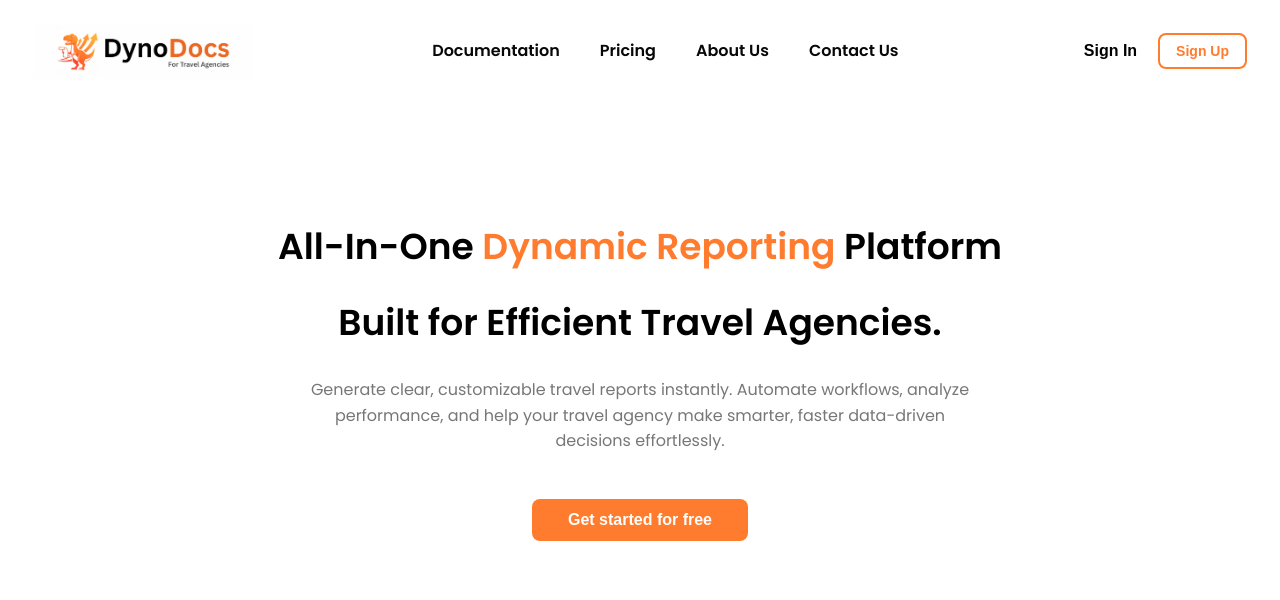
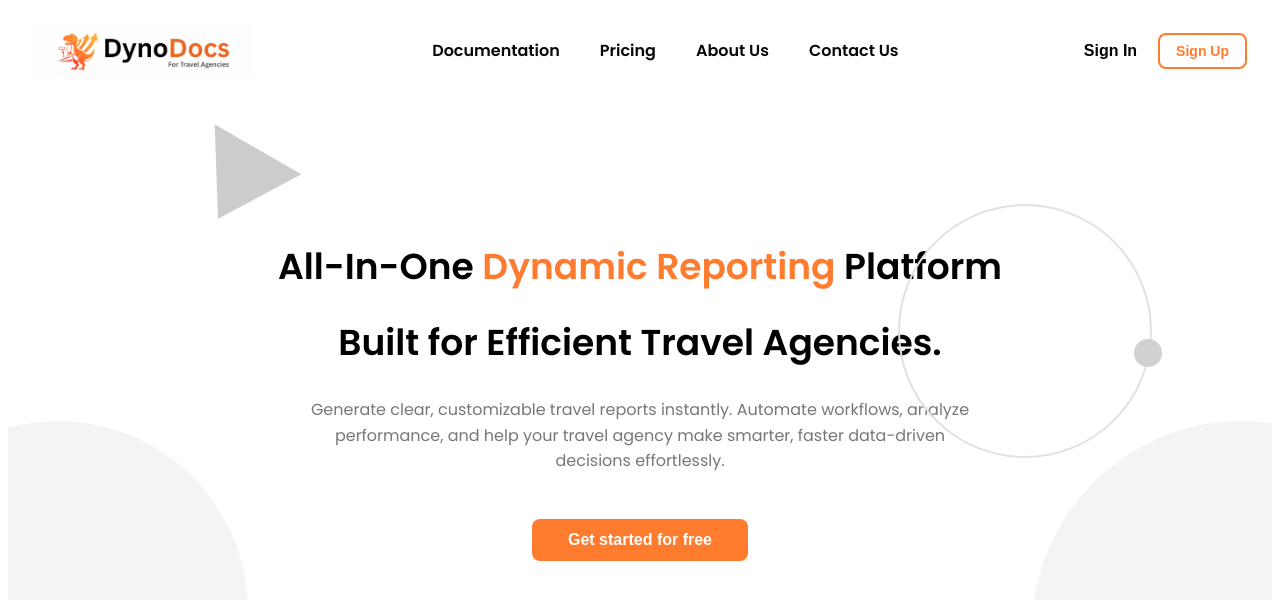
Before and after one commit to lomika-cad/dyno-docs-temp, a React (Vite) app in the folder dyno-docs-ui/: page / in a window 1280 px wide. Shown: the top 600 px of the page. Built offline with nearby package versions, Linux system fonts and the light colour scheme.

Commit message:
feat: enhance Hero section with new shapes and improved styling

```diff
--- a/dyno-docs-ui/src/components/Hero.tsx
+++ b/dyno-docs-ui/src/components/Hero.tsx
@@ -3,6 +3,14 @@ import "../styles/hero.css";
 const HeroSection = () => {
   return (
     <section className="hero-container">
+
+      {/* Shapes */}
+      <div className="shape triangle-shape"></div>
+      <div className="shape big-circle-left"></div>
+      <div className="shape circle-outline-right"></div>
+      <div className="shape small-dot-right"></div>
+      <div className="shape big-circle-bottom-right"></div>
+
       <div className="hero-content">
         <h2 className="hero-title">
           All-In-One <span>Dynamic Reporting</span> Platform
@@ -21,9 +29,6 @@ const HeroSection = () => {
         <button className="hero-btn">Get started for free</button>
       </div>
 
-      {/* Background Shapes */}
-      <div className="shape shape-left"></div>
-      <div className="shape shape-right"></div>
     </section>
   );
 };
--- a/dyno-docs-ui/src/styles/hero.css
+++ b/dyno-docs-ui/src/styles/hero.css
@@ -1,18 +1,19 @@
+/* Container */
 .hero-container {
   position: relative;
-  padding: 100px 20px;
+  padding: 120px 20px;
   text-align: center;
   background: #fff;
   overflow: hidden;
+  z-index: 1;
 }
 
-/* Main text container */
+/* ==== TEXT CONTENT ==== */
 .hero-content {
   max-width: 900px;
   margin: 0 auto;
 }
 
-/* Title */
 .hero-title {
   font-size: var(--font-size-4xl);
   font-weight: 800;
@@ -24,16 +25,15 @@
   color: var(--color-primary);
 }
 
-/* Description */
 .hero-description {
   max-width: 680px;
   margin: 20px auto;
   font-size: 1rem;
   color: #777;
   line-height: 1.6;
+  z-index: 10;
 }
 
-/* Button */
 .hero-btn {
   margin-top: 25px;
   background-color: var(--color-primary);
@@ -51,63 +51,76 @@
   background-color: var(--hover);
 }
 
-/* Background shapes */
+/* ===== SHAPES ===== */
 .shape {
   position: absolute;
-  border-radius: 50%;
-  opacity: 0.15;
-  z-index: -1;
+  z-index: 0;
+  opacity: 1;
 }
 
-/* Left circle */
-.shape-left {
-  width: 260px;
-  height: 260px;
-  background: #d9d9d9;
-  bottom: -40px;
-  left: -80px;
+.triangle-shape {
+  width: 0;
+  height: 0;
+  border-left: 50px solid transparent;
+  border-right: 50px solid transparent;
+  border-bottom: 80px solid #ccc;
+  position: absolute;
+  top: 50px;
+  left: 180px;
+  transform: rotate(210deg);
 }
 
-/* Right circle */
-.shape-right {
-  width: 230px;
-  height: 230px;
-  background: #d9d9d9;
-  top: 100px;
-  right: -60px;
+
+/* ◤ 2. Large faded circle (Bottom-left) */
+.big-circle-left {
+  width: 380px;
+  height: 380px;
+  background: #f4f4f4;
+  border-radius: 50%;
+  position: absolute;
+  bottom: -120px;
+  left: -140px;
 }
 
-/* Responsive Styling */
+/* ◤ 3. Circle outline right side */
+.circle-outline-right {
+  width: 250px;
+  height: 250px;
+  border-radius: 50%;
+  border: 2px solid #e1e1e1;
+  top: 110px;
+  right: 120px;
+}
+
+/* ◤ 4. Small dot inside the circle outline */
+.small-dot-right {
+  width: 28px;
+  height: 28px;
+  background: #d1d1d1;
+  border-radius: 50%;
+  position: absolute;
+  top: 245px;
+  right: 110px;
+}
+
+/* ◤ 5. Bottom-right faded big circle */
+.big-circle-bottom-right {
+  width: 420px;
+  height: 420px;
+  background: #f4f4f4;
+  border-radius: 50%;
+  bottom: -160px;
+  right: -180px;
+}
+
+/* ===== Responsive ===== */
 @media (max-width: 768px) {
-  .hero-title {
-    font-size: 2rem;
-  }
-
-  .hero-subtitle {
-    font-size: 1.4rem;
-  }
-
-  .hero-description {
-    font-size: 0.95rem;
-  }
-
-  .shape-left,
-  .shape-right {
-    width: 180px;
-    height: 180px;
-  }
+  .triangle-shape { left: 20px; top: 40px; }
+  .circle-outline-right { display: none; }
+  .small-dot-right { display: none; }
+  .big-circle-bottom-right { width: 300px; height: 300px; right: -120px; }
 }
 
 @media (max-width: 480px) {
-  .hero-title {
-    font-size: 1.7rem;
-  }
-
-  .hero-subtitle {
-    font-size: 1.1rem;
-  }
-
-  .hero-description {
-    font-size: 0.9rem;
-  }
+  .big-circle-left { width: 260px; height: 260px; left: -100px; bottom: -80px;}
 }
```
